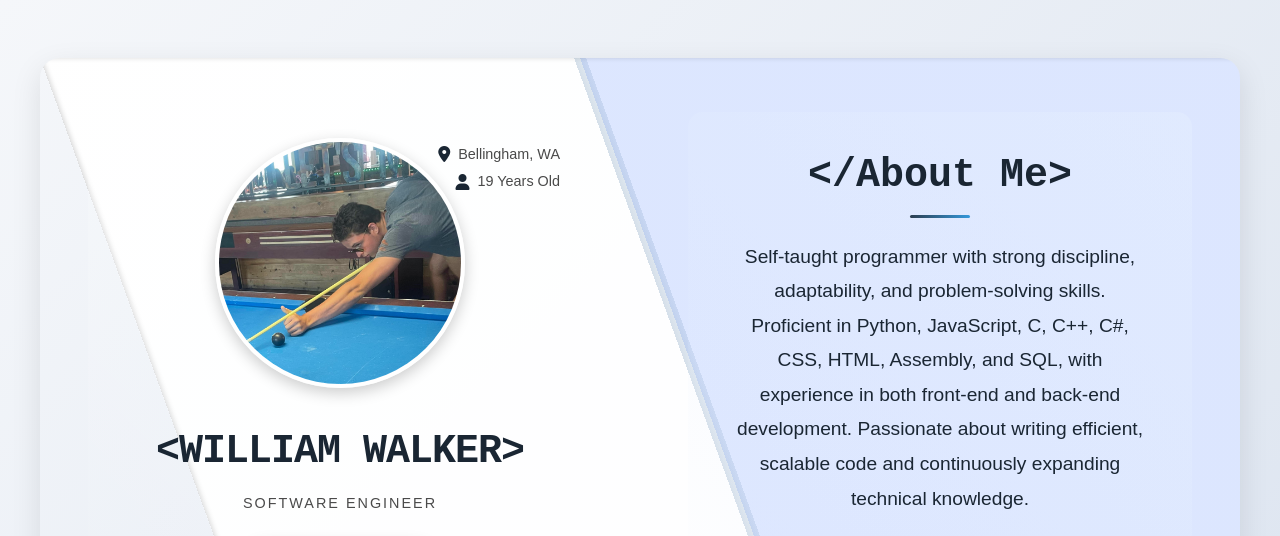
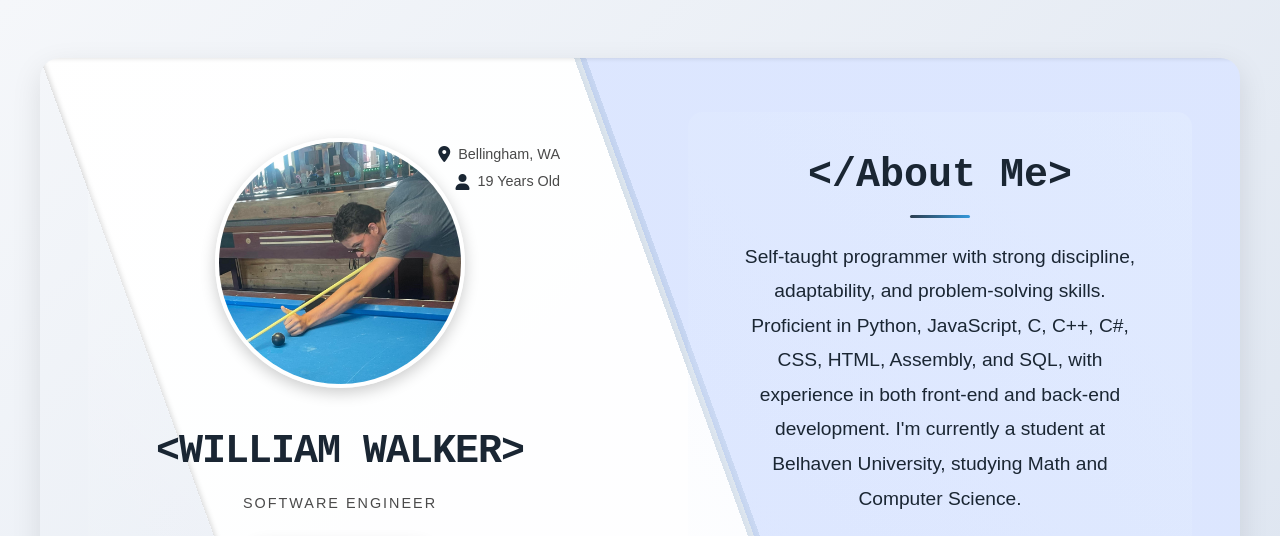
Before and after one commit to Willfwalker/Resume, a plain HTML site: page index.html in a window 1280 px wide. Shown: the top 536 px of the page. Drawn offline with Linux system fonts and the light colour scheme.

Commit message:
Changing About me

```diff
--- a/index.html
+++ b/index.html
@@ -34,7 +34,7 @@
 
             <div class="right-section">
                 <h2>&lt;/About Me&gt;</h2>
-                <p class="about-text">Self-taught programmer with strong discipline, adaptability, and problem-solving skills. Proficient in Python, JavaScript, C, C++, C#, CSS, HTML, Assembly, and SQL, with experience in both front-end and back-end development. Passionate about writing efficient, scalable code and continuously expanding technical knowledge.</p>
+                <p class="about-text">Self-taught programmer with strong discipline, adaptability, and problem-solving skills. Proficient in Python, JavaScript, C, C++, C#, CSS, HTML, Assembly, and SQL, with experience in both front-end and back-end development. I'm currently a student at Belhaven University, studying Math and Computer Science.</p>
 
                 <div class="button-group">
                     <a href="Resume.png" download class="btn resume-btn">Resume</a>
```
